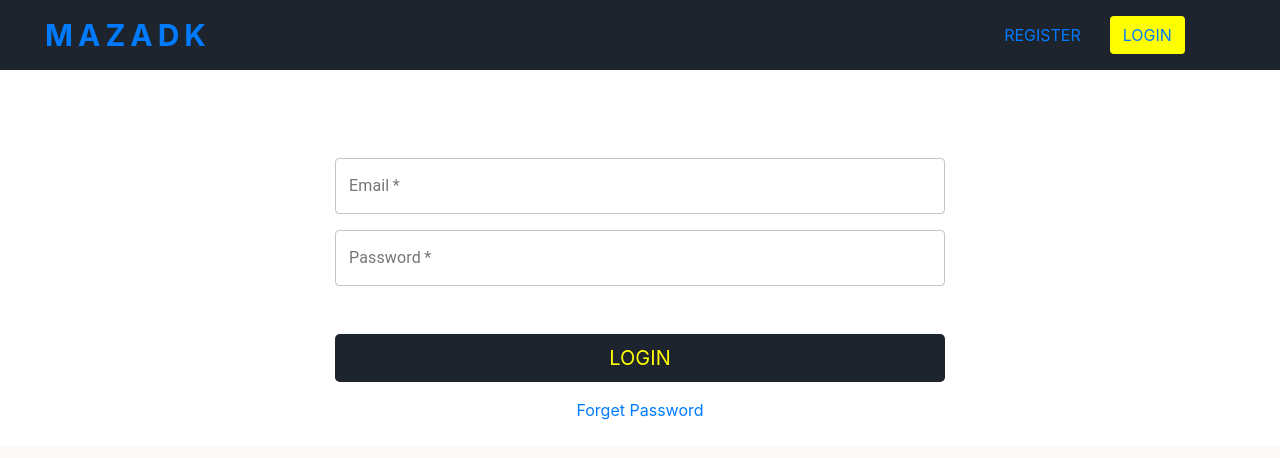
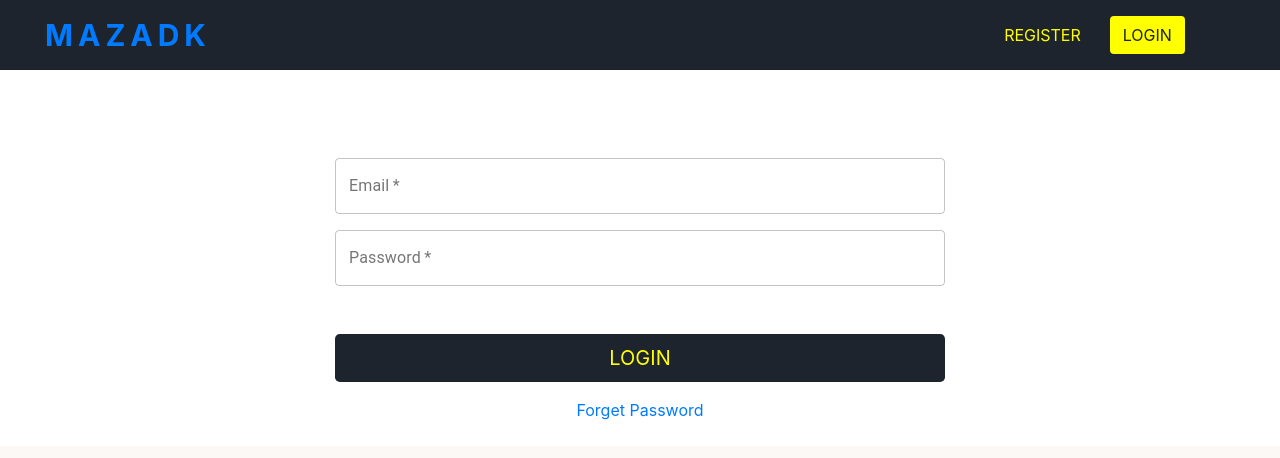
Before and after one commit to sirSayed98/mazadk-front, a Next.js app in the folder mazad/: page /Login in a window 1280 px wide. Shown: the top 458 px of the page. Built offline with nearby package versions, Linux system fonts and the light colour scheme.

Commit message:
fix link  bugs

```diff
--- a/mazad/Redux/constants/General.js
+++ b/mazad/Redux/constants/General.js
@@ -1,2 +1,2 @@
-//export const GENERAL_HOST = "https://mmazadk.herokuapp.com";
-export const GENERAL_HOST = "http://localhost:4000";
+export const GENERAL_HOST = "https://mmazadk.herokuapp.com";
+//export const GENERAL_HOST = "http://localhost:4000";
--- a/mazad/components/BiddingCard/BiddingCard.js
+++ b/mazad/components/BiddingCard/BiddingCard.js
@@ -4,8 +4,9 @@ import { useDispatch, useSelector } from "react-redux";
 import { GetSingleMazad, BidNow } from "../../Redux/actions/mazadActions";
 import { popUpMessage } from "../utils/sweetAlert";
 import { GENERAL_HOST } from "../../Redux/constants/General";
+import style from "./BiddingCard.module.css";
 
-import style from "./BiddingCard.module.css";
+
 
 const BiddingCard = ({ id }) => {
   const dispatch = useDispatch();
@@ -14,6 +15,7 @@ const BiddingCard = ({ id }) => {
   const [loading, setLoading] = useState(false);
   const bid = (id) => {
     setLoading(true);
+
     dispatch(BidNow(id, Mazad.current_price + Mazad.increased_value))
       .then((res) => {
         popUpMessage("Keep on", "You are the heighest Bidder!", "success");
@@ -83,7 +85,7 @@ const BiddingCard = ({ id }) => {
                   <button
                     onClick={() => bid(Mazad._id)}
                     className={`${style.btn_Bid} btn mb-3`}
-                    disabled={Mazad.finised || loading}
+                    disabled={Mazad.finished || loading}
                   >
                     Bid With
                     <span> {Mazad.current_price + Mazad.increased_value}$</span>
--- a/mazad/components/MazadCard/MazadCard.js
+++ b/mazad/components/MazadCard/MazadCard.js
@@ -10,7 +10,6 @@ import {
 } from "../../Redux/actions/mazadActions";
 import { popUpMessage } from "../utils/sweetAlert";
 import { RelativeDate } from "../utils/GetCurrentTime";
-import Link from "next/link";
 import style from "./MazadCard.module.css";
 import NotificationsActiveIcon from "@material-ui/icons/NotificationsActive";
 
--- a/mazad/components/Navbar/Navbar.js
+++ b/mazad/components/Navbar/Navbar.js
@@ -30,18 +30,20 @@ const Navbar = () => {
 
         {!userInfo && (
           <div className={`${style.buttons_box}`}>
-            <button className={`${style.register_button} btn btn_master mr-3`}>
-              {" "}
-              <Link as={`/Register`} href={`/Register`}>
+            <Link as={`/Register`} href={`/Register`}>
+              <button
+                className={`${style.register_button} btn btn_master mr-3`}
+              >
+                {" "}
                 Register
-              </Link>{" "}
-            </button>
-            <button className={`${style.login_button} btn btn_master`}>
-              {" "}
-              <Link as={`/Login`} href={`/Login`}>
+              </button>
+            </Link>
+            <Link as={`/Login`} href={`/Login`}>
+              <button className={`${style.login_button} btn btn_master`}>
+                {" "}
                 LOGIN
-              </Link>{" "}
-            </button>
+              </button>
+            </Link>
           </div>
         )}
         {userInfo && (
--- a/mazad/components/SideMenu/SideMenu.js
+++ b/mazad/components/SideMenu/SideMenu.js
@@ -21,7 +21,7 @@ import HelpIcon from "@material-ui/icons/Help";
 import PersonIcon from "@material-ui/icons/Person";
 import AddIcon from "@material-ui/icons/Add";
 import GavelIcon from "@material-ui/icons/Gavel";
-import PermContactCalendarIcon from '@material-ui/icons/PermContactCalendar';
+import PermContactCalendarIcon from "@material-ui/icons/PermContactCalendar";
 
 import Link from "next/link";
 import { useRouter } from "next/router";
@@ -63,27 +63,23 @@ export default function TemporaryDrawer() {
     >
       {!userInfo && (
         <List>
+          <Link as={`/Register`} href={`/Register`}>
             <ListItem button>
               <ListItemIcon>
                 <AddCircleOutlineIcon />
               </ListItemIcon>
-            <ListItemText>
-              <Link as={`/Register`} href={`/Register`}>
-                Register
+              <ListItemText>Register</ListItemText>
+            </ListItem>
           </Link>
-            </ListItemText>
-          </ListItem>
 
+          <Link as={`/Login`} href={`/Login`}>
             <ListItem button>
               <ListItemIcon>
                 <ExitToAppIcon />
               </ListItemIcon>
-            <ListItemText>
-              <Link as={`/Login`} href={`/Login`}>
-                Login
+              <ListItemText>Login</ListItemText>
+            </ListItem>
           </Link>
-            </ListItemText>
-          </ListItem>
         </List>
       )}
       <Divider />
@@ -100,29 +96,25 @@ export default function TemporaryDrawer() {
           </List>
           <Divider />
           <List>
+            <Link as={`/Users`} href={`/Users`}>
               <ListItem button>
                 <ListItemIcon>
                   <PeopleAltIcon />
                 </ListItemIcon>
-              <ListItemText>
-                <Link as={`/Users`} href={`/Users`}>
-                  Users
+                <ListItemText>Users</ListItemText>
+              </ListItem>
             </Link>
-              </ListItemText>
-            </ListItem>
           </List>
           <Divider />
           <List>
+            <Link as={`/Requests`} href={`/Requests`}>
               <ListItem button>
                 <ListItemIcon>
                   <HelpIcon />
                 </ListItemIcon>
-              <ListItemText>
-                <Link as={`/Requests`} href={`/Requests`}>
-                  Requests
+                <ListItemText>Requests</ListItemText>
+              </ListItem>
             </Link>
-              </ListItemText>
-            </ListItem>
           </List>
           <Divider />
         </>
@@ -145,16 +137,14 @@ export default function TemporaryDrawer() {
       {userInfo && (
         <>
           <List>
+            <Link as={`/Profile`} href={`/Profile`}>
               <ListItem button>
                 <ListItemIcon>
                   <PersonIcon />
                 </ListItemIcon>
-              <ListItemText>
-                <Link as={`/Profile`} href={`/Profile`}>
-                  Profile
+                <ListItemText>Profile</ListItemText>
+              </ListItem>
             </Link>
-              </ListItemText>
-            </ListItem>
           </List>
           <Divider />
         </>
@@ -163,29 +153,25 @@ export default function TemporaryDrawer() {
         <>
           <Divider />
           <List>
+            <Link as={`/Create_Mazad`} href={`/Create_Mazad`}>
               <ListItem button>
                 <ListItemIcon>
                   <AddIcon />
                 </ListItemIcon>
-              <ListItemText>
-                <Link as={`/Create_Mazad`} href={`/Create_Mazad`}>
-                  Create Mazad
+                <ListItemText>Create Mazad</ListItemText>
+              </ListItem>
             </Link>
-              </ListItemText>
-            </ListItem>
           </List>
           <Divider />
           <List>
+            <Link as={`/Contact_Winners`} href={`/Contact_Winners`}>
               <ListItem button>
                 <ListItemIcon>
                   <PermContactCalendarIcon />
                 </ListItemIcon>
-              <ListItemText>
-                <Link as={`/Contact_Winners`} href={`/Contact_Winners`}>
-                  Contact Winners
+                <ListItemText>Contact Winners</ListItemText>
+              </ListItem>
             </Link>
-              </ListItemText>
-            </ListItem>
           </List>
           <Divider />
         </>
@@ -194,16 +180,14 @@ export default function TemporaryDrawer() {
         <>
           <Divider />
           <List>
+            <Link as={`/Mazads`} href={`/Mazads`}>
               <ListItem button>
                 <ListItemIcon>
                   <GavelIcon />
                 </ListItemIcon>
-              <ListItemText>
-                <Link as={`/Mazads`} href={`/Mazads`}>
-                  Mazads
+                <ListItemText>Mazads</ListItemText>
+              </ListItem>
             </Link>
-              </ListItemText>
-            </ListItem>
           </List>
           <Divider />
         </>
--- a/mazad/components/utils/GetCurrentTime.js
+++ b/mazad/components/utils/GetCurrentTime.js
@@ -7,6 +7,9 @@ export const TimeNow = () => {
 };
 
 export const RelativeDate = (time) => {
+
+  return time
+  /*
   var t = time.split("T");
   t = t[0].split("-");
 
@@ -30,5 +33,5 @@ export const RelativeDate = (time) => {
     return time;
   } else {
     return date.from(today);
-  }
+  }*/
 };
--- a/mazad/package.json
+++ b/mazad/package.json
@@ -24,6 +24,7 @@
     "redux": "^4.1.0",
     "redux-devtools-extension": "^2.13.9",
     "redux-thunk": "^2.3.0",
+    "socket.io-client": "^4.1.2",
     "sweetalert2": "^10.16.6",
     "sweetalert2-react-content": "^3.3.2",
     "swiper": "^6.5.9"
--- a/mazad/pages/mazad/[id].js
+++ b/mazad/pages/mazad/[id].js
@@ -3,6 +3,7 @@ import { useRouter } from "next/router";
 import Navbar from "../../components/Navbar/Navbar";
 import BiddingCard from "../../components/BiddingCard/BiddingCard";
 import Bidders from "../../components/Bidders/Bidders";
+
 const id = () => {
   const router = useRouter();
 
@@ -11,7 +12,7 @@ const id = () => {
       <Navbar />
       {router.query && <BiddingCard id={router.query.id} />}
       <div className="container">
-        <Bidders />
+        <Bidders  />
       </div>
     </>
   );
```
Also changed, not shown: 1 other file (tests, documents, lock files or other folders). Lines whose indentation alone changed are shown as unchanged.
